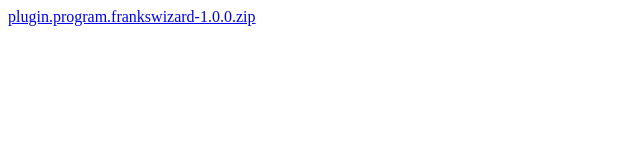
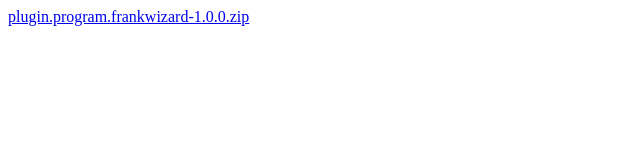
Before and after one commit to fun-Frank/Kodi, a plain HTML site: page index.html in a window 1280 px wide. Shown: the full height of the page, 0-640 px from the left. Drawn offline with Linux system fonts and the light colour scheme.

Commit message:
Update index.html

```diff
--- a/index.html
+++ b/index.html
@@ -1,2 +1,2 @@
 <!DOCTYPE html>
-<a href="plugin.program.frankswizard-1.0.0.zip">plugin.program.frankswizard-1.0.0.zip</a>
+<a href="plugin.program.frankwizard-1.0.0.zip">plugin.program.frankwizard-1.0.0.zip</a>
```
